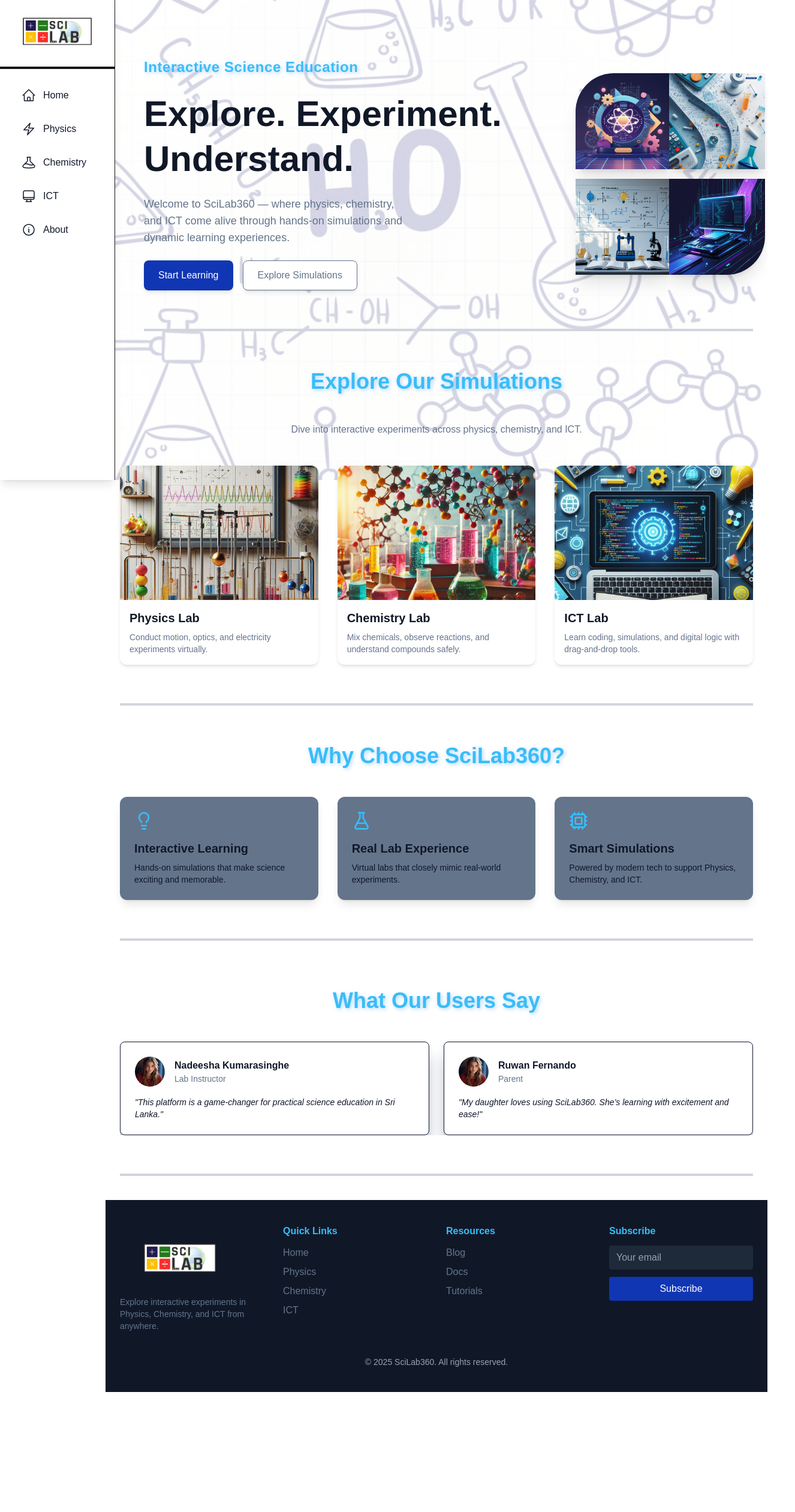
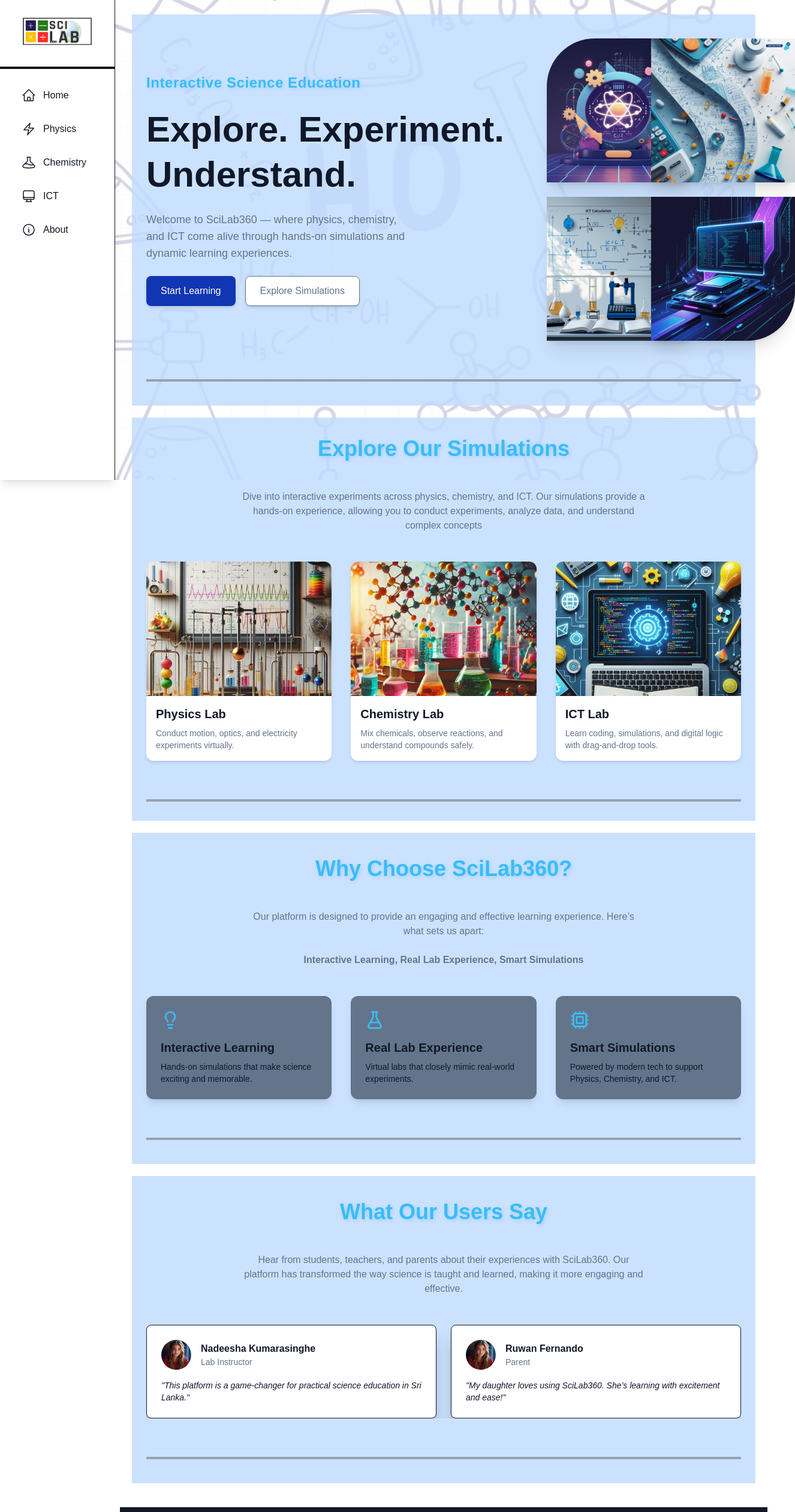
Before and after one commit to Dinesh0017/sci-lab, a Next.js app: page / in a window 1280 px wide. Shown: the top 2520 px of the page at 60% size, 1326 px wide, since content can reach past the window. Before the commit the page ends 2320 px from the top, so only its background shows below. Built offline with nearby package versions, Linux system fonts and the light colour scheme.

Commit message:
alignment

```diff
--- a/src/app/layout.js
+++ b/src/app/layout.js
@@ -35,7 +35,7 @@ export default function RootLayout({ children }) {
         <NavBar />
 
         {/* Main content with sidebar offset */}
-        <div className="relative z-10 pt-6 ml-0 md:ml-44 ">
+        <div className="relative z-10 pt-6 ml-0 md:ml-50 ">
           <main>{children}</main>
           <Footer />
         </div>
--- a/src/components/ExploreSection.js
+++ b/src/components/ExploreSection.js
@@ -2,7 +2,7 @@ import Image from "next/image";
 
 export default function ExploreSection() {
   return (
-    <section className=" text-foreground px-6 -mt-16">
+    <section className="bg-blue-200/80 text-foreground px-6 mb-5 py-8 mx-5">
       <div className="max-w-7xl mx-auto text-center space-y-12">
         <h2
           className="text-3xl md:text-4xl font-extrabold text-textprimary"
@@ -13,6 +13,8 @@ export default function ExploreSection() {
 
         <p className="text-secondary max-w-2xl mx-auto">
           Dive into interactive experiments across physics, chemistry, and ICT.
+          Our simulations provide a hands-on experience, allowing you to
+          conduct experiments, analyze data, and understand complex concepts
         </p>
 
         <div className="grid grid-cols-1 sm:grid-cols-2 lg:grid-cols-3 gap-8">
@@ -54,7 +56,7 @@ export default function ExploreSection() {
           ))}
         </div>
       </div>
-      <hr className="mt-16 border-2 border-gray-300" />
+      <hr className="mt-16 border-2 border-gray-400" />
     </section>
   );
 }
--- a/src/components/FeaturesSection.js
+++ b/src/components/FeaturesSection.js
@@ -22,7 +22,7 @@ export default function FeaturesSection() {
   ];
 
   return (
-    <section className=" text-foreground mt-16 px-6 ">
+    <section className=" text-foreground mb-5 px-6 bg-blue-200/80 py-10 mx-5 ">
       <div className="max-w-7xl mx-auto text-center space-y-12">
         <h2
           className="text-3xl md:text-4xl font-extrabold text-textprimary"
@@ -30,6 +30,15 @@ export default function FeaturesSection() {
         >
           Why Choose SciLab360?
         </h2>
+        <p className="text-secondary max-w-2xl mx-auto">
+          Our platform is designed to provide an engaging and effective learning
+          experience. Here’s what sets us apart:
+          <br />
+          <br />
+          <span className="font-semibold">
+            Interactive Learning, Real Lab Experience, Smart Simulations
+          </span>
+        </p>
         <div className="grid md:grid-cols-3 gap-8">
           {features.map((f, i) => (
             <motion.div
@@ -48,7 +57,7 @@ export default function FeaturesSection() {
           ))}
         </div>
       </div>
-      <hr className="mt-16 border-2 border-gray-300" />
+      <hr className="mt-16 border-2 border-gray-400" />
     </section>
   );
 }
--- a/src/components/HeroSection.js
+++ b/src/components/HeroSection.js
@@ -3,7 +3,7 @@ import Image from "next/image";
 
 export default function HeroSection() {
   return (
-    <section className="text-foreground px-6 lg:py-32 -mt-14 ml-10">
+    <section className="text-foreground mb-5 px-6 bg-blue-200/80 py-10 mx-5">
       <div className="max-w-7xl mx-auto flex flex-col-reverse lg:flex-row gap-12 items-center">
         {/* Text Section */}
         <div className="space-y-6 text-center lg:text-left max-w-2xl mx-auto lg:mx-0">
@@ -34,9 +34,9 @@ export default function HeroSection() {
         </div>
 
         {/* 2x2 Image Grid Section */}
-        <div className="grid grid-cols-2 gap-4 w-fit mx-auto">
+        <div className="hidden lg:grid grid-cols-2 gap-6 w-fit ">
           {/* Top-left image */}
-          <div className="w-40 h-40 overflow-hidden rounded-tl-[4rem] shadow-xl hover:scale-105 transition-transform duration-300">
+          <div className="w-60 h-60 overflow-hidden rounded-tl-[5rem] shadow-xl hover:scale-110 transition-transform duration-300">
             <Image
               src="/assets/images/hero1.jpg"
               alt="Person 1"
@@ -47,7 +47,7 @@ export default function HeroSection() {
           </div>
 
           {/* Top-right image */}
-          <div className="w-40 h-40 overflow-hidden shadow-xl hover:scale-105 transition-transform duration-300">
+          <div className="w-60 h-60 overflow-hidden shadow-xl hover:scale-110 transition-transform duration-300">
             <Image
               src="/assets/images/hero2.jpg"
               alt="Person 2"
@@ -58,7 +58,7 @@ export default function HeroSection() {
           </div>
 
           {/* Bottom-left image */}
-          <div className="w-40 h-40 overflow-hidden shadow-xl hover:scale-105 transition-transform duration-300">
+          <div className="w-60 h-60 overflow-hidden shadow-xl hover:scale-110 transition-transform duration-300">
             <Image
               src="/assets/images/hero3.jpg"
               alt="Person 3"
@@ -69,7 +69,7 @@ export default function HeroSection() {
           </div>
 
           {/* Bottom-right image */}
-          <div className="w-40 h-40 overflow-hidden rounded-br-[4rem] shadow-xl hover:scale-105 transition-transform duration-300">
+          <div className="w-60 h-60 overflow-hidden rounded-br-[5rem] shadow-xl hover:scale-110 transition-transform duration-300">
             <Image
               src="/assets/images/hero4.jpg"
               alt="Person 4"
@@ -80,7 +80,7 @@ export default function HeroSection() {
           </div>
         </div>
       </div>
-      <hr className="mt-16 border-2 border-gray-300" />
+      <hr className="mt-16 border-2 border-gray-400" />
     </section>
   );
 }
--- a/src/components/NavBar.js
+++ b/src/components/NavBar.js
@@ -64,7 +64,7 @@ export default function NavBar() {
             <Link
               key={idx}
               href={item.path}
-              className="flex items-center gap-3 text-primary hover:text-blue-700 hover:bg-blue-100 px-3 py-2 rounded-lg transition"
+              className="flex items-center gap-3 text-primary hover:text-textprimary  hover:bg-blue-100 px-3 py-2 rounded-lg transition"
             >
               <item.icon className="h-6 w-6" />
               <span className="text-md">{item.name}</span>
--- a/src/components/TestimonialsSection.js
+++ b/src/components/TestimonialsSection.js
@@ -89,7 +89,7 @@ export default function TestimonialsSection() {
   );
 
   return (
-    <section className=" text-white pt-20 px-6 ">
+    <section className=" text-white px-6 bg-blue-200/80 py-10 mx-5">
       <div className="max-w-6xl mx-auto text-center space-y-12">
         <h2
           className="text-3xl md:text-4xl font-extrabold text-textprimary"
@@ -97,6 +97,11 @@ export default function TestimonialsSection() {
         >
           What Our Users Say
         </h2>
+        <p className="text-secondary max-w-2xl mx-auto">
+          Hear from students, teachers, and parents about their experiences with
+          SciLab360. Our platform has transformed the way science is taught and
+          learned, making it more engaging and effective.
+        </p>
         <div ref={sliderRef} className="keen-slider">
           {testimonials.map((t, i) => (
             <motion.div
@@ -125,7 +130,7 @@ export default function TestimonialsSection() {
           ))}
         </div>
       </div>
-      <hr className="mt-16 border-2 border-gray-300" />
+      <hr className="mt-16 border-2 border-gray-400" />
     </section>
   );
 }
```
